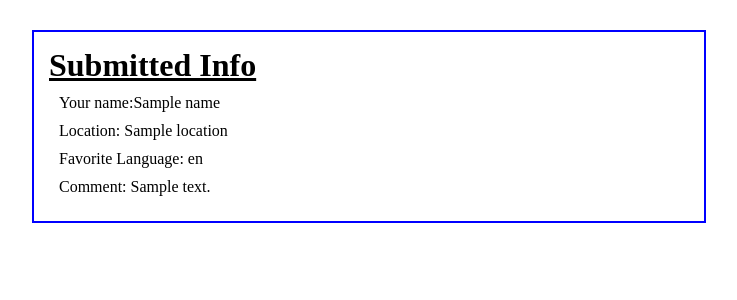
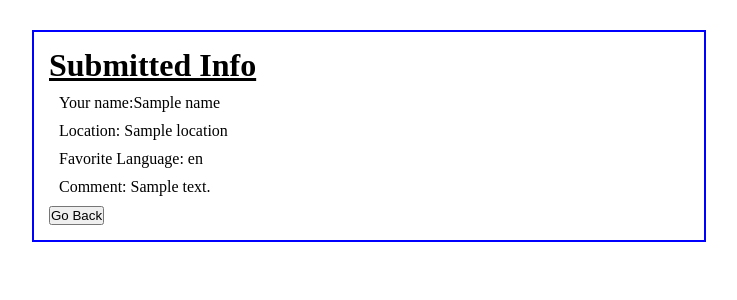
Before and after one commit to JennyWauer/dojo_survey, a Django app: template dojo_app/templates/result.html in a window 1280 px wide. Shown: the top 300 px of the page, without its empty margins (271-1008 px from the left). Run offline with Django 3.2, Linux system fonts and the light colour scheme; the template is opened without the code that fills it: most values are stand-ins (such as "Sample title", 1, 10 or a date in 2020).

Commit message:
add button

```diff
--- a/dojo_app/templates/result.html
+++ b/dojo_app/templates/result.html
@@ -16,6 +16,7 @@
         <p>Favorite Language: {{language}}</p>
         <p>Comment: {{comment}}</p>
     </div>
+    <button>Go Back</button>
 
 </body>
 </html>
```
Lines whose indentation alone changed are shown as unchanged.
